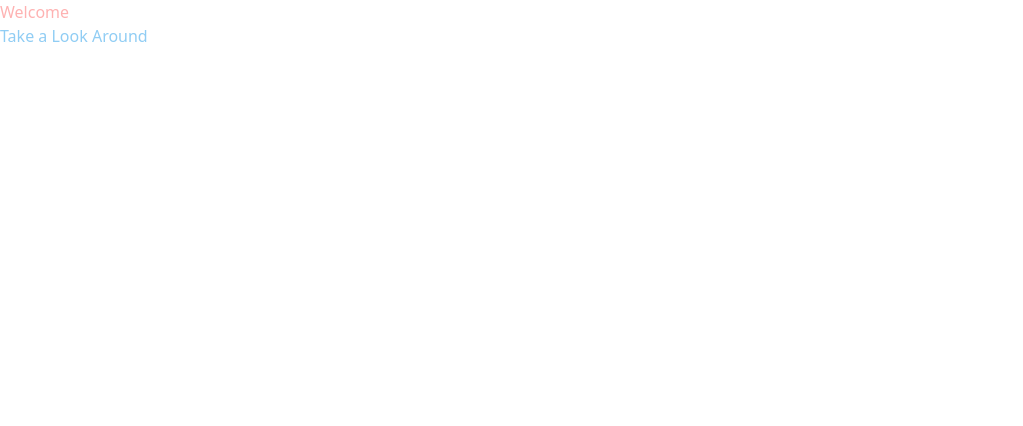
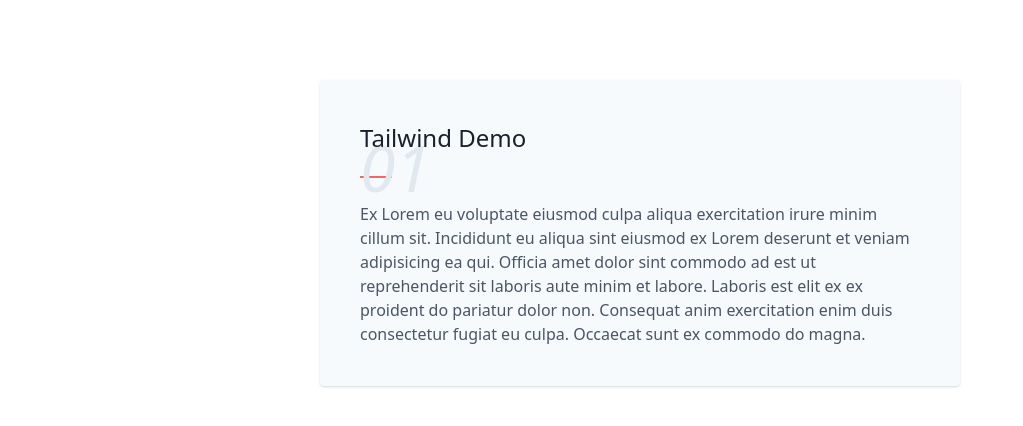
Before and after one commit to tim-corley/asset-tracker-app, a React (Create React App) app: page / in a window 1280 px wide. Shown: the top 426 px of the page, without its empty margins (0-1023 px from the left). Built offline with nearby package versions, Linux system fonts and the light colour scheme.

Commit message:
Demo Tailwind/React component

```diff
--- a/src/App.js
+++ b/src/App.js
@@ -1,14 +1,10 @@
 import React, { Component } from 'react';
+import Demo from './Demo';
 import './styles/app.css';
 import firebase from './Firebase';
 
 function App() {
-  return (
-    <div>
-      <h2 className="text-red-300">Welcome</h2>
-      <p className="text-blue-300">Take a Look Around</p>
-    </div>
-  );
+  return <Demo />;
 }
 
 export default App;
--- /dev/null
+++ b/src/Demo.js
@@ -0,0 +1,32 @@
+import React, { Component } from 'react';
+
+class Demo extends Component {
+  render() {
+    return (
+      <section className="w-3/6 m-auto flex flex-wrap mt-20">
+        <div className="flex flex-wrap">
+          <div className="w-full mb-8 p-10 bg-gray-100 relative rounded shadow">
+            <span className="text-gray-300 text-6xl absolute italic right-10">
+              01
+            </span>
+            <h2 className="z-10 relative text-2xl text-gray-900 absolute">
+              Tailwind Demo
+            </h2>
+            <hr className="block mb-6 mt-5 w-8 border-red-500 h-0 border-t-2" />
+            <p className="text-gray-700">
+              Ex Lorem eu voluptate eiusmod culpa aliqua exercitation irure
+              minim cillum sit. Incididunt eu aliqua sint eiusmod ex Lorem
+              deserunt et veniam adipisicing ea qui. Officia amet dolor sint
+              commodo ad est ut reprehenderit sit laboris aute minim et labore.
+              Laboris est elit ex ex proident do pariatur dolor non. Consequat
+              anim exercitation enim duis consectetur fugiat eu culpa. Occaecat
+              sunt ex commodo do magna.
+            </p>
+          </div>
+        </div>
+      </section>
+    );
+  }
+}
+
+export default Demo;
```
